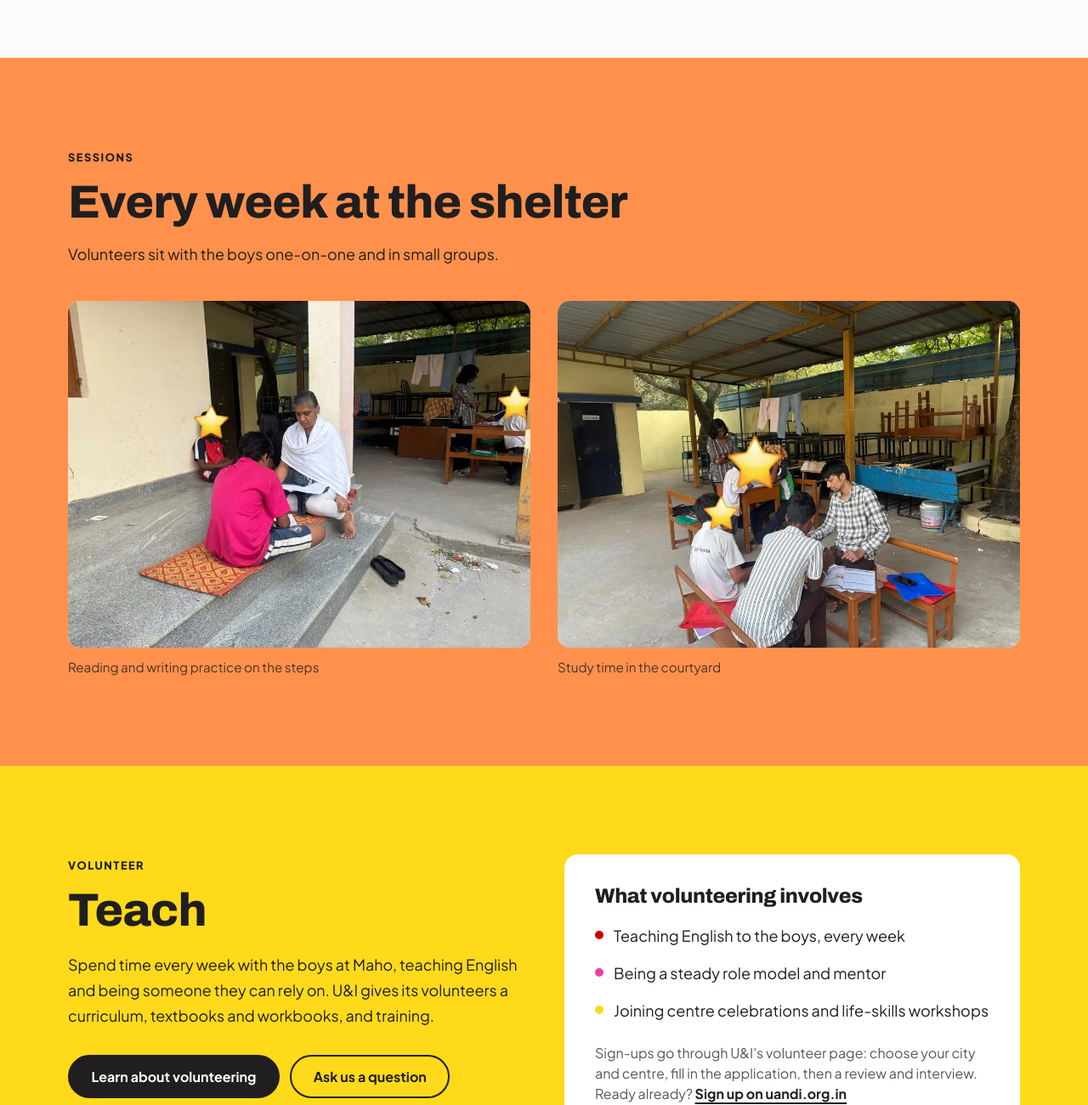
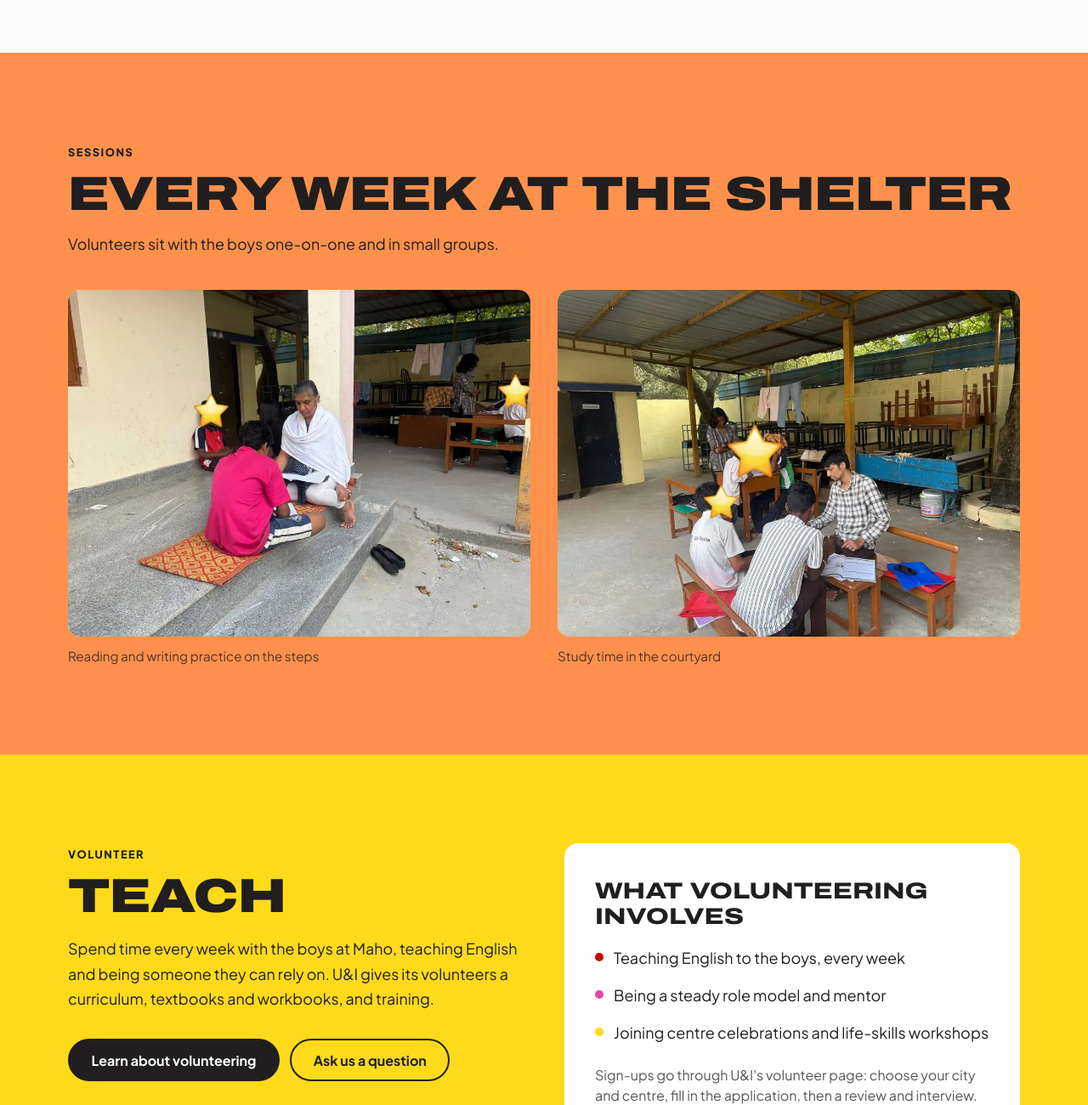
Before and after one commit to Aryakuna14/cf_website_v2, a website: page index.html in a window 1280 px wide. Shown: the part 3055-4355 px from the top of the page at 85% size. Drawn offline with nearby package versions, Linux system fonts and the light colour scheme; files that its build step writes are made by us from their sources.

Commit message:
Use the U&I in 2025 lettering for three home headings
'What we bring', 'Every week at the shelter' and 'Teach' now use the
same wide, heavy Archivo capitals as the '4,542 STUDENTS' numbers, and
the 'What volunteering involves' card title matches the labels.

Co-Authored-By: Claude Opus 5.5 <noreply@anthropic.com>

```diff
--- a/index.html
+++ b/index.html
@@ -151,7 +151,7 @@
   <section id="programs" class="band">
     <div class="wrap">
       <p class="eyebrow text-red">In every class</p>
-      <h2 class="heading heading-xl mt-3">What we bring</h2>
+      <h2 class="display impact-title mt-3">What we bring</h2>
       <ul class="mt-8 flex flex-wrap gap-3">
         <li class="chip bg-yellow">Role models &amp; mentors</li>
         <li class="chip bg-pink">Personalised teaching</li>
@@ -167,7 +167,7 @@
   <section id="sessions" class="band bg-orange">
     <div class="wrap">
       <p class="eyebrow text-ink">Sessions</p>
-      <h2 class="heading heading-xl mt-3">Every week at the shelter</h2>
+      <h2 class="display impact-title mt-3">Every week at the shelter</h2>
       <p class="lede mt-4">Volunteers sit with the boys one-on-one and in small groups.</p>
       <div class="mt-10 grid md:grid-cols-2 gap-8">
         <figure>
@@ -190,7 +190,7 @@
     <div class="wrap grid lg:grid-cols-12 gap-10 lg:gap-12 items-start">
       <div class="lg:col-span-6">
         <p class="eyebrow text-ink">Volunteer</p>
-        <h2 class="heading heading-xl mt-3">Teach</h2>
+        <h2 class="display impact-title mt-3">Teach</h2>
         <p class="lede mt-5">Spend time every week with the boys at Maho, teaching English and being someone they can rely on. U&amp;I gives its volunteers a curriculum, textbooks and workbooks, and training.</p>
         <!-- TODO (Maho team): add the session day/time and the commitment asked of volunteers, once confirmed. -->
         <div class="mt-8 flex flex-wrap gap-3">
@@ -199,7 +199,7 @@
         </div>
       </div>
       <div class="lg:col-span-6 panel">
-        <h3 class="heading heading-md">What volunteering involves</h3>
+        <h3 class="impact-label">What volunteering involves</h3>
         <ul class="mt-5 space-y-4 text-lg">
           <li class="flex gap-3"><span class="mt-2 h-2.5 w-2.5 shrink-0 rounded-full bg-red" aria-hidden="true"></span>Teaching English to the boys, every week</li>
           <li class="flex gap-3"><span class="mt-2 h-2.5 w-2.5 shrink-0 rounded-full bg-pink" aria-hidden="true"></span>Being a steady role model and mentor</li>
```
